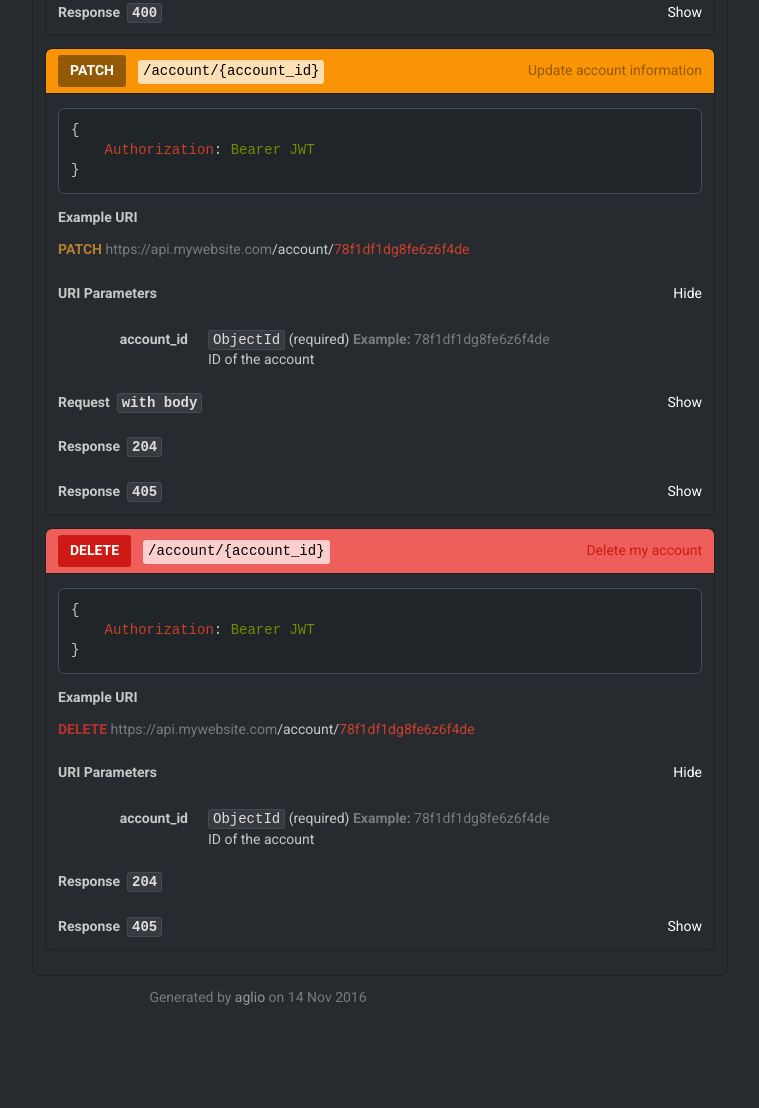
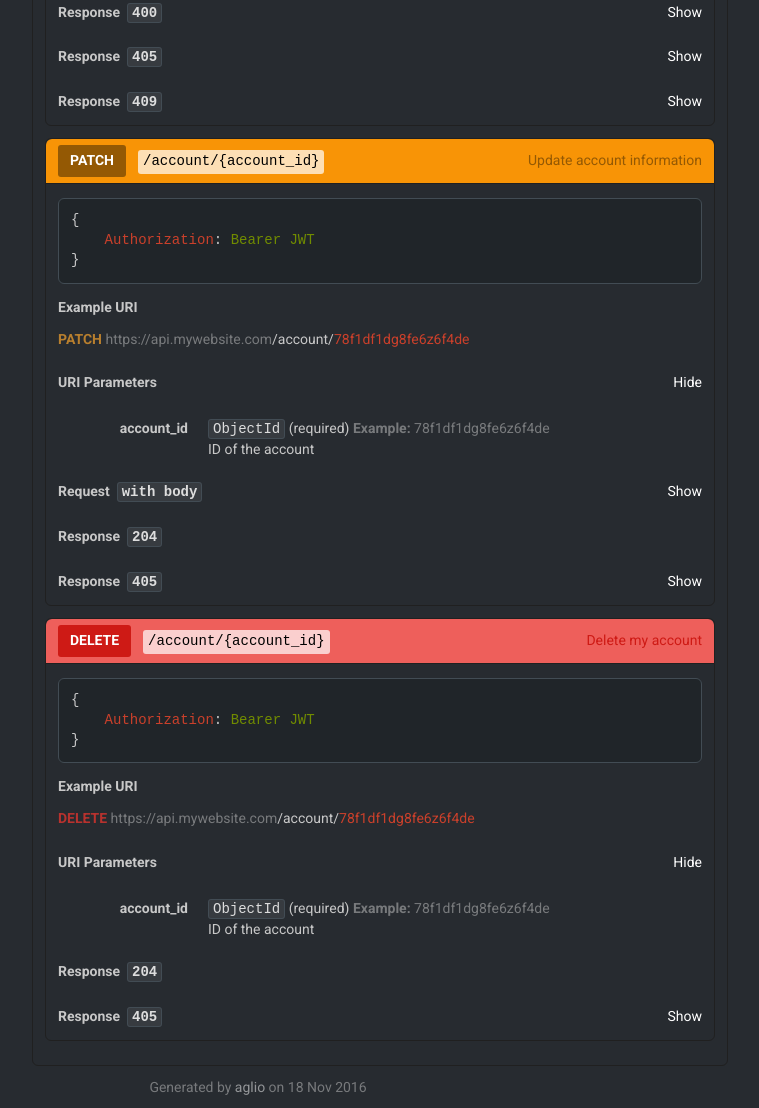
Before and after one commit to Renouveaux/infinitauth, a plain HTML site: page index.html in a window 1280 px wide. Shown: the part 1905-3013 px from the top of the page, without its empty margins (382-1141 px from the left). Before the commit the page ends 2923 px from the top, so only its background shows below. Drawn offline with Linux system fonts and the light colour scheme.

Commit message:
Updating documentation

```diff
--- a/index.html
+++ b/index.html
@@ -30,14 +30,14 @@
   "<span class="hljs-attribute">token</span>": <span class="hljs-value"><span class="hljs-string">"Token Value"</span>
 </span>}</code></pre><div style="height: 1px;"></div></div></div><div class="title"><strong>Response&nbsp;&nbsp;<code>400</code></strong><div class="collapse-button"><span class="close">Hide</span><span class="open">Show</span></div></div><div class="collapse-content"><div class="inner"><h5>Headers</h5><pre><code><span class="hljs-attribute">Content-Type</span>: <span class="hljs-string">application/json</span></code></pre><div style="height: 1px;"></div><h5>Body</h5><pre><code>{
   "<span class="hljs-attribute">success</span>": <span class="hljs-value"><span class="hljs-literal">false</span></span>,
-  "<span class="hljs-attribute">message</span>": <span class="hljs-value"><span class="hljs-string">"Authentication failed. Username and password do not match."</span>
+  "<span class="hljs-attribute">message</span>": <span class="hljs-value"><span class="hljs-string">"Authentication failed. Username and password does not match."</span>
 </span>}</code></pre><div style="height: 1px;"></div></div></div></div></div></section><section id="account" class="resource-group"><h2 class="group-heading">Account <a href="#account" class="permalink">&para;</a></h2><p>CRUD method for account properties</p>
 <div id="account-crud-account" class="resource"><h3 class="resource-heading">CRUD Account <a href="#account-crud-account" class="permalink">&nbsp;&para;</a></h3><p>You may have a valid token for using this path.</p>
 <div id="account-crud-account-get" class="action get"><h4 class="action-heading"><div class="name">Retrieve account information</div><a href="#account-crud-account-get" class="method get">GET</a><code class="uri">/account/{account_id}</code></h4><pre><code><span class="hljs-rules">{
     <span class="hljs-rule"><span class="hljs-attribute">Authorization</span>:<span class="hljs-value"> Bearer JWT
 </span></span></span>}</code></pre>
 <h4>Example URI</h4><div class="definition"><span class="method get">GET</span>&nbsp;<span class="uri"><span class="hostname">https://api.mywebsite.com</span>/account/<span class="hljs-attribute" title="account_id">78f1df1dg8fe6z6f4de</span></span></div><div class="title"><strong>URI Parameters</strong><div class="collapse-button show"><span class="close">Hide</span><span class="open">Show</span></div></div><div class="collapse-content"><dl class="inner"><dt>account_id</dt><dd><code>ObjectId</code>&nbsp;<span class="required">(required)</span>&nbsp;<span class="text-muted example"><strong>Example:&nbsp;</strong><span>78f1df1dg8fe6z6f4de</span></span><p>ID of the account</p>
-</dd></dl></div><div class="title"><strong>Response&nbsp;&nbsp;<code>200</code></strong><div class="collapse-button"><span class="close">Hide</span><span class="open">Show</span></div></div><div class="collapse-content"><div class="inner"><h5>Headers</h5><pre><code><span class="hljs-attribute">Content-Type</span>: <span class="hljs-string">application/json</span></code></pre><div style="height: 1px;"></div><h5>Body</h5><pre><code>{
+</dd></dl></div><div class="title"><strong>Response&nbsp;&nbsp;<code>206</code></strong><div class="collapse-button"><span class="close">Hide</span><span class="open">Show</span></div></div><div class="collapse-content"><div class="inner"><h5>Headers</h5><pre><code><span class="hljs-attribute">Content-Type</span>: <span class="hljs-string">application/json</span></code></pre><div style="height: 1px;"></div><h5>Body</h5><pre><code>{
   "<span class="hljs-attribute">username</span>": <span class="hljs-value"><span class="hljs-string">"Awkwas"</span></span>,
   "<span class="hljs-attribute">firstname</span>": <span class="hljs-value"><span class="hljs-string">"Gerda"</span></span>,
   "<span class="hljs-attribute">lastname</span>": <span class="hljs-value"><span class="hljs-string">"Fairbairn"</span></span>,
@@ -67,6 +67,10 @@
   "<span class="hljs-attribute">message</span>": <span class="hljs-value"><span class="hljs-string">"Your account was created, a confirmation email was sent"</span>
 </span>}</code></pre><div style="height: 1px;"></div></div></div><div class="title"><strong>Response&nbsp;&nbsp;<code>400</code></strong><div class="collapse-button"><span class="close">Hide</span><span class="open">Show</span></div></div><div class="collapse-content"><div class="inner"><h5>Headers</h5><pre><code><span class="hljs-attribute">Content-Type</span>: <span class="hljs-string">application/json</span></code></pre><div style="height: 1px;"></div><h5>Body</h5><pre><code>{
   "<span class="hljs-attribute">message</span>": <span class="hljs-value"><span class="hljs-string">"an error occured, your request can not be processed"</span>
+</span>}</code></pre><div style="height: 1px;"></div></div></div><div class="title"><strong>Response&nbsp;&nbsp;<code>405</code></strong><div class="collapse-button"><span class="close">Hide</span><span class="open">Show</span></div></div><div class="collapse-content"><div class="inner"><h5>Headers</h5><pre><code><span class="hljs-attribute">Content-Type</span>: <span class="hljs-string">application/json</span></code></pre><div style="height: 1px;"></div><h5>Body</h5><pre><code>{
+    "<span class="hljs-attribute">message</span>" : <span class="hljs-value"><span class="hljs-string">"You have to send account data"</span>;
+</span>}</code></pre><div style="height: 1px;"></div></div></div><div class="title"><strong>Response&nbsp;&nbsp;<code>409</code></strong><div class="collapse-button"><span class="close">Hide</span><span class="open">Show</span></div></div><div class="collapse-content"><div class="inner"><h5>Headers</h5><pre><code><span class="hljs-attribute">Content-Type</span>: <span class="hljs-string">application/json</span></code></pre><div style="height: 1px;"></div><h5>Body</h5><pre><code>{
+  "<span class="hljs-attribute">message</span>": <span class="hljs-value"><span class="hljs-string">"This user account already exist"</span>
 </span>}</code></pre><div style="height: 1px;"></div></div></div></div><div id="account-crud-account-patch" class="action patch"><h4 class="action-heading"><div class="name">Update account information</div><a href="#account-crud-account-patch" class="method patch">PATCH</a><code class="uri">/account/{account_id}</code></h4><pre><code><span class="hljs-rules">{
     <span class="hljs-rule"><span class="hljs-attribute">Authorization</span>:<span class="hljs-value"> Bearer JWT
 </span></span></span>}</code></pre>
@@ -82,7 +86,7 @@
 <h4>Example URI</h4><div class="definition"><span class="method delete">DELETE</span>&nbsp;<span class="uri"><span class="hostname">https://api.mywebsite.com</span>/account/<span class="hljs-attribute" title="account_id">78f1df1dg8fe6z6f4de</span></span></div><div class="title"><strong>URI Parameters</strong><div class="collapse-button show"><span class="close">Hide</span><span class="open">Show</span></div></div><div class="collapse-content"><dl class="inner"><dt>account_id</dt><dd><code>ObjectId</code>&nbsp;<span class="required">(required)</span>&nbsp;<span class="text-muted example"><strong>Example:&nbsp;</strong><span>78f1df1dg8fe6z6f4de</span></span><p>ID of the account</p>
 </dd></dl></div><div class="title"><strong>Response&nbsp;&nbsp;<code>204</code></strong></div><div class="title"><strong>Response&nbsp;&nbsp;<code>405</code></strong><div class="collapse-button"><span class="close">Hide</span><span class="open">Show</span></div></div><div class="collapse-content"><div class="inner"><h5>Headers</h5><pre><code><span class="hljs-attribute">Content-Type</span>: <span class="hljs-string">application/json</span></code></pre><div style="height: 1px;"></div><h5>Body</h5><pre><code>{
   "<span class="hljs-attribute">message</span>": <span class="hljs-value"><span class="hljs-string">"Your not allowed to delete this resource"</span>
-</span>}</code></pre><div style="height: 1px;"></div></div></div></div></div></section></div></div></div><p style="text-align: center;" class="text-muted">Generated by&nbsp;<a href="https://github.com/danielgtaylor/aglio" class="aglio">aglio</a>&nbsp;on 14 Nov 2016</p><script>/* eslint-env browser */
+</span>}</code></pre><div style="height: 1px;"></div></div></div></div></div></section></div></div></div><p style="text-align: center;" class="text-muted">Generated by&nbsp;<a href="https://github.com/danielgtaylor/aglio" class="aglio">aglio</a>&nbsp;on 18 Nov 2016</p><script>/* eslint-env browser */
 /* eslint quotes: [2, "single"] */
 'use strict';
 
```
Also changed, not shown: 1 other file.
